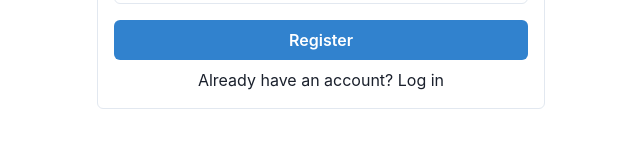
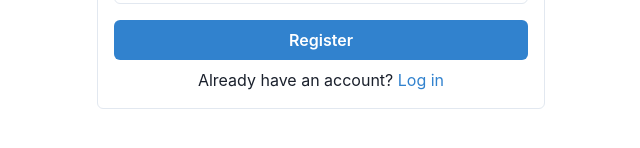
Before and after one commit to delv3chi0/postpup-frontend, a React (Vite) app: page /register in a window 1280 px wide. Shown: the part 240-388 px from the top of the page, without its empty margins (319-959 px from the left). Built offline with nearby package versions, Linux system fonts and the light colour scheme.

Commit message:
Fix: remove duplicate export and finalize RegistrationPage component

```diff
--- a/src/pages/RegistrationPage.jsx
+++ b/src/pages/RegistrationPage.jsx
@@ -2,7 +2,7 @@ import { useState } from 'react';
 import { useNavigate, Link } from 'react-router-dom';
 import { Box, Heading, Input, Button, Text } from '@chakra-ui/react';
 
-export default function Register() {
+export default function RegistrationPage() {
   const [email, setEmail] = useState('');
   const [password, setPassword] = useState('');
   const [confirmPassword, setConfirmPassword] = useState('');
@@ -19,7 +19,10 @@ export default function Register() {
     }
 
     try {
-      const backendUrl = process.env.NEXT_PUBLIC_BACKEND_URL;
+      const backendUrl = import.meta.env.DEV
+        ? 'http://localhost:5000'
+        : 'https://postpup-backend.onrender.com';
+
       const response = await fetch(`${backendUrl}/api/signup`, {
         method: 'POST',
         headers: {
@@ -70,7 +73,7 @@ export default function Register() {
         <Button colorScheme="blue" width="full" type="submit">Register</Button>
       </form>
       <Text mt={2} textAlign="center">
-        Already have an account? <Link color="blue.500" to="/login">Log in</Link>
+        Already have an account? <Link to="/login" style={{ color: '#3182ce' }}>Log in</Link>
       </Text>
     </Box>
   );
```
